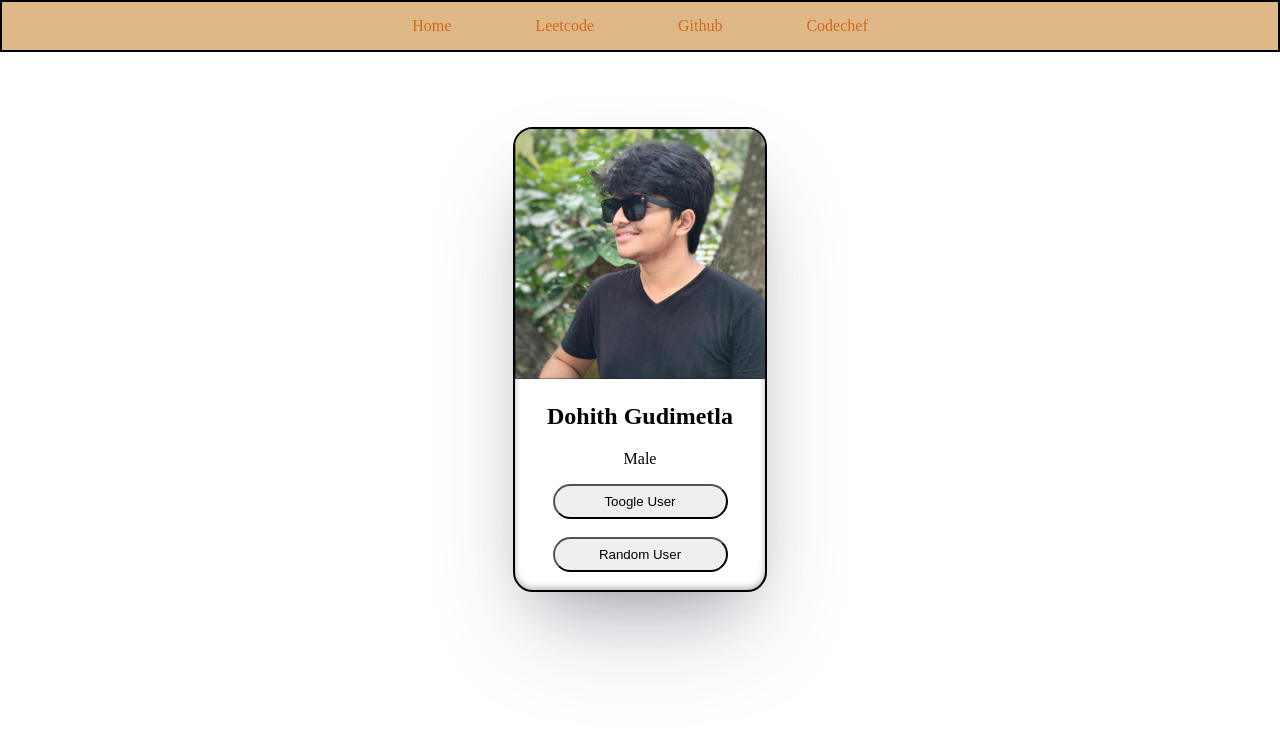
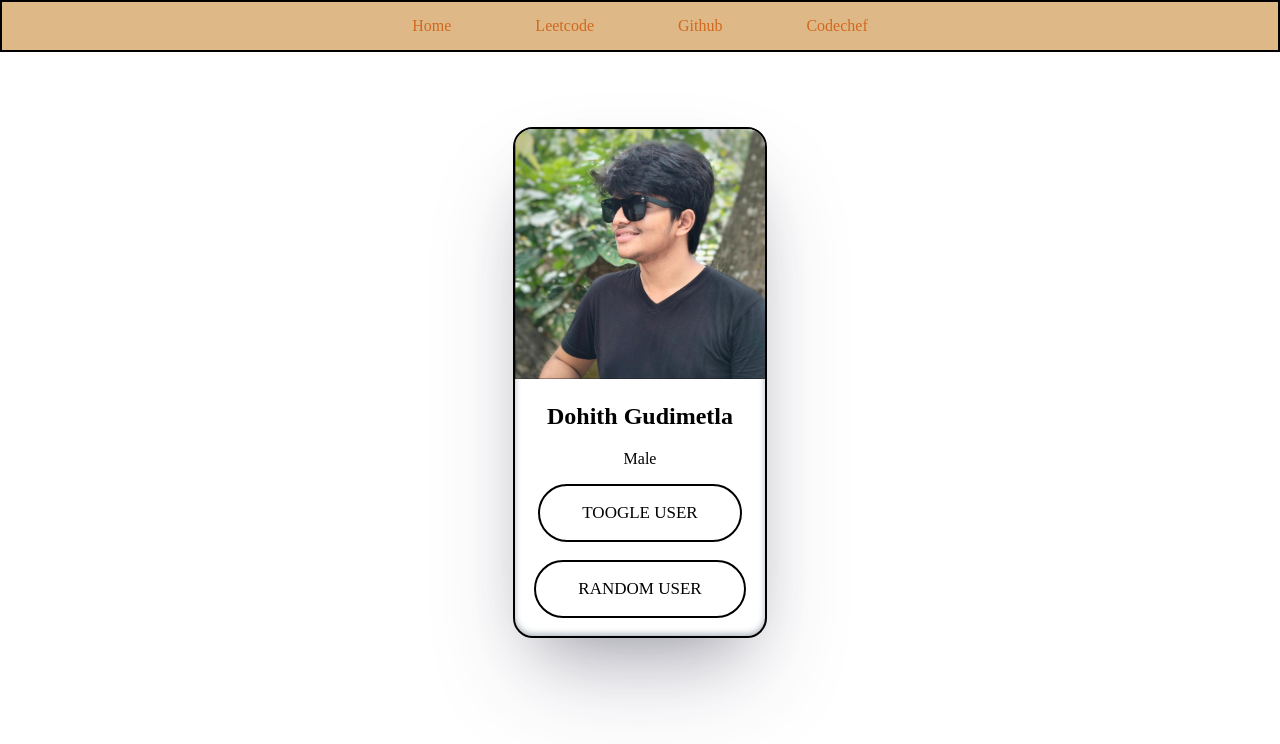
Before and after one commit to 24pa1a0584-star/Web-Development, a plain HTML site: page index.html in a window 1280 px wide. Drawn offline with Linux system fonts and the light colour scheme.

Commit message:
improve button

```diff
--- a/index.css
+++ b/index.css
@@ -39,11 +39,51 @@ body{
     overflow: hidden;
     box-shadow: rgba(50, 50, 93, 0.25) 0px 50px 100px -20px, rgba(0, 0, 0, 0.3) 0px 30px 60px -30px, rgba(10, 37, 64, 0.35) 0px -2px 6px 0px inset;
 }
-.card button{
-    width :70%;
-    padding: 8px;
-    border-radius: 20px;
+.btn {
+  position: relative;
+  font-size: 17px;
+  text-transform: uppercase;
+  text-decoration: none;
+  padding: 1em 2.5em;
+  display: inline-block;
+  cursor: pointer;
+  border-radius: 6em;
+  transition: all 0.2s;
+  border: 2px solid black;
+  font-family: inherit;
+  font-weight: 500;
+  color: black;
+  background-color: white;
 }
-.card button:hover{
-    cursor: pointer;
+
+.btn:hover {
+  transform: translateY(-3px);
+  box-shadow: 0 10px 20px rgba(0, 0, 0, 0.2);
 }
+
+.btn:active {
+  transform: translateY(-1px);
+  box-shadow: 0 5px 10px rgba(0, 0, 0, 0.2);
+}
+
+.btn::after {
+  content: "";
+  display: inline-block;
+  height: 100%;
+  width: 100%;
+  border-radius: 100px;
+  position: absolute;
+  top: 0;
+  left: 0;
+  z-index: -1;
+  transition: all 0.4s;
+}
+
+.btn::after {
+  background-color: #fff;
+}
+
+.btn:hover::after {
+  transform: scaleX(1.4) scaleY(1.6);
+  opacity: 0;
+}
--- a/index.html
+++ b/index.html
@@ -17,8 +17,8 @@
         <img src="image.png" width="250px" height="250px" alt = "USER IMAGE">
         <h2>Dohith Gudimetla</h2>
         <p>Male</p>
-        <button>Toogle User</button><br><br>
-        <button>Random User</button><br><br>
+        <button class="btn">Toogle User</button><br><br>
+        <button class="btn">Random User</button><br><br>
     </div>
 </body>
 </html>
```
